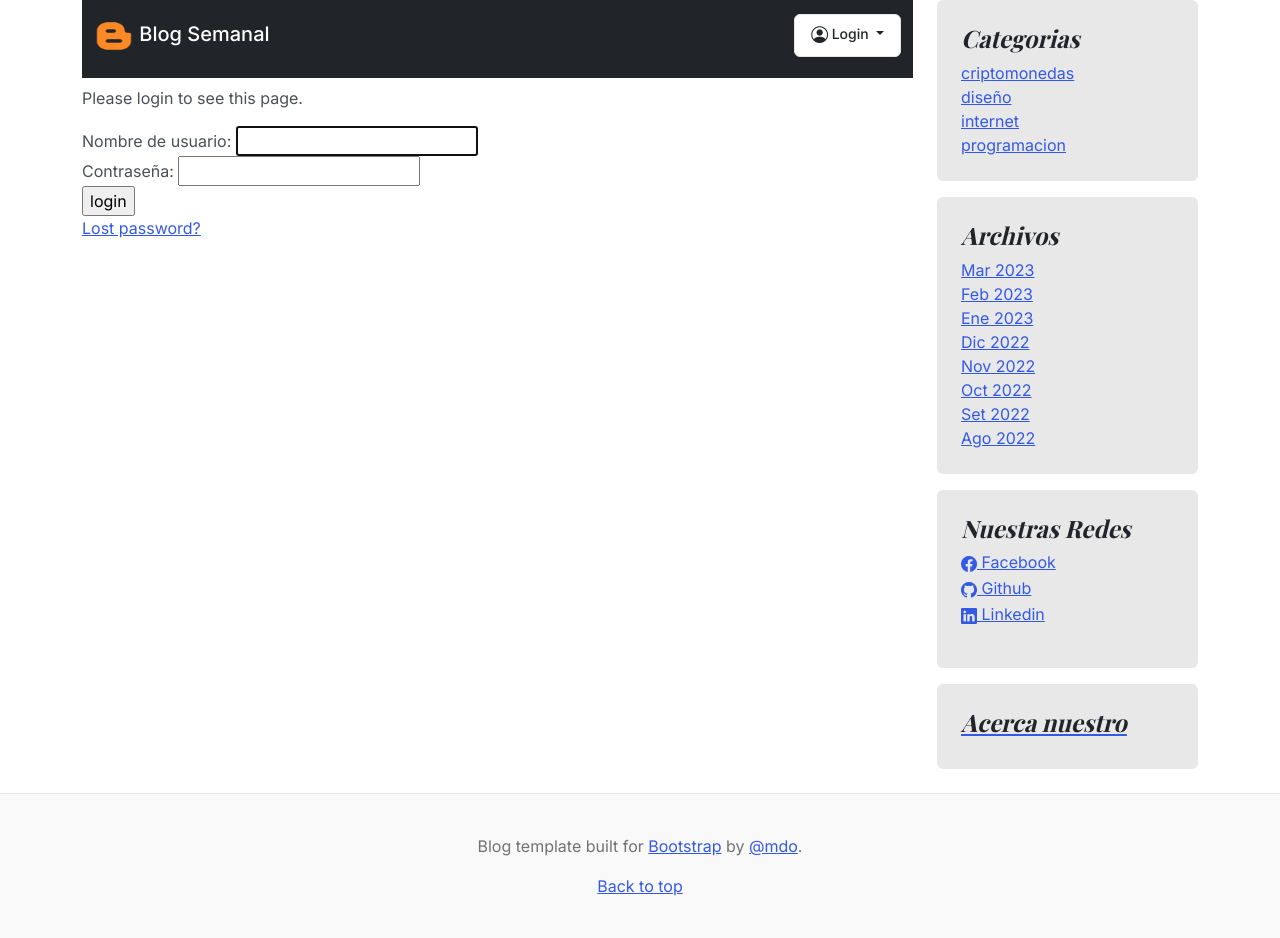
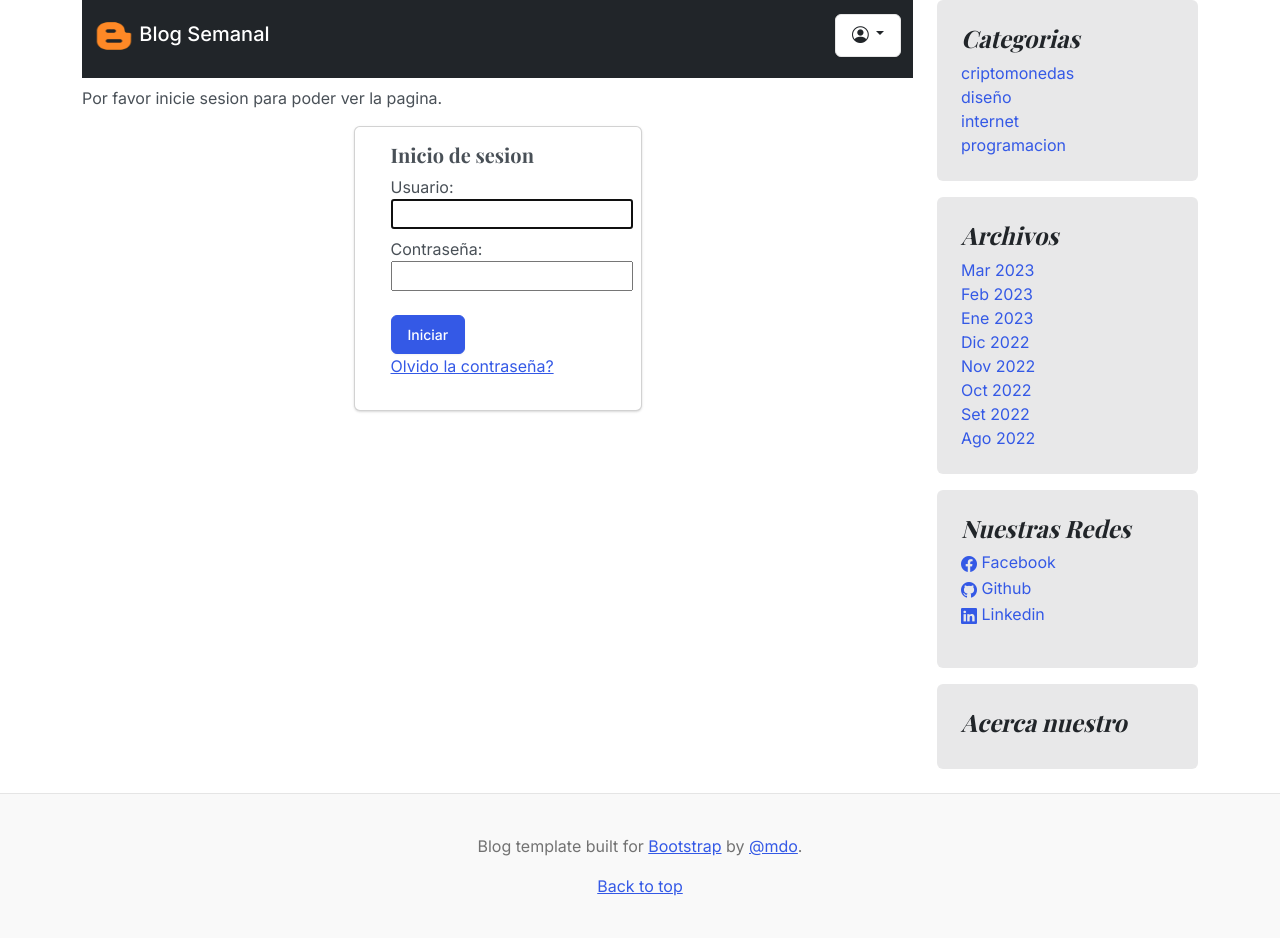
Before and after one commit to JavierBrizuela/BlogWeek, a Django app: page /accounts/login/?next=/create/ in a window 1280 px wide. Run offline with Django 4.2, Linux system fonts and the light colour scheme; data comes from the database, SQL or seed files in the repository; both versions use the stored data as it was after the commit; some libraries are stand-ins or nearby versions.

Commit message:
unificar ramas

```diff
--- a/BlogWeek/settings.py
+++ b/BlogWeek/settings.py
@@ -23,9 +23,9 @@ BASE_DIR = Path(__file__).resolve().parent.parent
 SECRET_KEY = 'django-insecure-=uz8-a^d*lspx8k71wgcnzk&hglr7)6c6_)&&h3cgc^oge#!u0'
 
 # SECURITY WARNING: don't run with debug turned on in production!
-DEBUG = True
+DEBUG = False
 
-ALLOWED_HOSTS = []
+ALLOWED_HOSTS = ['*']
 
 
 # Application definition
--- a/core/models.py
+++ b/core/models.py
@@ -61,7 +61,7 @@ class About(models.Model):
     class Meta:
         verbose_name = 'Acerca de'
         verbose_name_plural = 'Acerca de nosotros'
-        ordering = ['description',]
+        ordering = ['created',]
 
     def __str__(self):
         return self.description
--- a/core/templates/core/404.html
+++ b/core/templates/404.html
@@ -4,4 +4,4 @@
   <h1>Publicacion no encontrada</h1>
   <hr>
   <a class="btn btn-outline-primary rounded-pill" href={% url 'home' %}>Volver al inicio</a>
-  {% endblock %}
+{% endblock %}
--- a/core/templates/core/base.html
+++ b/core/templates/core/base.html
@@ -35,7 +35,8 @@
                       <h4 class="fst-italic">Categorias</h4>
                       <ol class="list-unstyled mb-0">
                         {% for item in categories %}
-                          <li><a href={% url 'category' item.id %}>{{ item.name }}</a></li>
+                          <li><a href={% url 'category' item.id %} class="text-decoration-none">
+                          {{ item.name }}</a></li>
                         {% endfor %}
                       </ol>
                   </div>
@@ -43,7 +44,8 @@
                     <h4 class="fst-italic">Archivos</h4>
                     <ol class="list-unstyled mb-0">
                       {% for date in dates %}
-                      <li><a href={% url 'date' date.month date.year %}>{{ date | date:'M Y' }}</a></li>
+                      <li><a href={% url 'date' date.month date.year %} class="text-decoration-none ">
+                        {{ date | date:'M Y' }}</a></li>
                       {% endfor %}
                     </ol>
                   </div>
@@ -53,13 +55,14 @@
                     <ol class="list-unstyled">
 
                       {% for item in links %}
-                      <li><a href={{ item.url }}><i class="{{ item.icon }}"></i>  {{ item.name }}</a></li>
+                      <li><a href={{ item.url }} class="text-decoration-none">
+                        <i class="{{ item.icon }}"></i>  {{ item.name }}</a></li>
                       {% endfor %}
 
                     </ol>
                   </div>
                   <div class="p-4 mb-3 bg-dark bg-opacity-10 rounded">
-                    <a href={% url 'abouts' %}>
+                    <a href={% url 'abouts' %} class="text-decoration-none">
                     <h4 class="fst-italic">Acerca nuestro</h4>
                     </a>
                   </div>
--- a/core/templates/core/date.html
+++ b/core/templates/core/date.html
@@ -1,8 +1,14 @@
 {% extends 'core/base.html' %}
 {% block content %}
+    {% if post_list %}
     <div class="alert alert-success" role="alert">
         Estos son todos los post publicados en <strong>{{ date | date:'M Y'}}</strong>
     </div>
+    {% else %}
+    <div class="alert alert-danger" role="alert">
+      No existe post publicados en <strong>{{ date | date:'M Y'}}</strong>
+  </div>
+    {% endif %}
     {% for post in post_list %}
     <div class="row g-0 border rounded overflow-hidden flex-md-row mb-4 shadow-sm h-md-300 position-relative">
       <div class="object-fit-cover col-auto d-none d-lg-block">
--- a/core/templates/core/menu.html
+++ b/core/templates/core/menu.html
@@ -4,7 +4,7 @@
     <a class="navbar-brand" href={% url 'home' %}>
       <img width="40" height="32" src={% static "core/img/blogger-icon.png" %}>
       Blog Semanal</a>
-    {% if request.user.is_staff %}
+    {% if request.user.is_authenticated %}
     <div class="btn-group" >
       <div class="btn btn-light ">
         <a class="nav-link" href="{% url 'create' %}">Crear post</a>
@@ -14,22 +14,24 @@
       </div>
     </div>
     {% endif %}
-    {% if request.user.is_staff %}
+    {% if request.user.is_authenticated %}
     <div class="dropdown float-end">
-      <a class="btn btn-secondary dropdown-toggle" href={% url 'login' %} role="button" data-bs-toggle="dropdown" aria-expanded="false">
+      <button class="btn btn-secondary dropdown-toggle" href="#" role="button" data-bs-toggle="dropdown" aria-expanded="false">
         <i class="bi bi-person-circle" style="font-size: 1.2em;"></i> {{ request.user.username }}
-      </a>
+      </button>
       <ul class="dropdown-menu">
-        <li><a class="dropdown-item" href="#">Logout</a></li>
+        <li><a class="dropdown-item" href={% url 'profile' user.id %}>Perfil</a></li>
+        <li><a class="dropdown-item" href="{% url 'logout' %}?next={{request.path}}">Logout</a></li>
       </ul>
     </div>
     {% else %}
     <div class="dropdown float-end">
-      <a class="btn btn-secondary dropdown-toggle" href={% url 'login' %} role="button" data-bs-toggle="dropdown" aria-expanded="false">
-        <i class="bi bi-person-circle" style="font-size: 1.2em;"></i> Login
-      </a>
+      <button class="btn btn-secondary dropdown-toggle" href="#" role="button" data-bs-toggle="dropdown" aria-expanded="false">
+        <i class="bi bi-person-circle" style="font-size: 1.2em;"></i>
+      </button>
       <ul class="dropdown-menu">
-        <li><a class="dropdown-item" href="#">Registrarse</a></li>
+        <li><a class="dropdown-item" href={% url 'login' %}>Login</a></li>
+        <li><a class="dropdown-item" href={% url 'register' %}>Registrarse</a></li>
       </ul>
     </div>
     {% endif %}
--- a/core/templates/registration/login.html
+++ b/core/templates/registration/login.html
@@ -2,35 +2,41 @@
 
 {% block content %}
 {% if form.errors %}
-<p>Your username and password didn't match. Please try again.</p>
+<div class="alert alert-danger" role="alert">
+  Su usuario o contraseña no coinciden. Porfavor intentelo nuevamente.
+</div>
 {% endif %}
 
 {% if next %}
     {% if user.is_authenticated %}
-    <p>Your account doesn't have access to this page. To proceed,
-    please login with an account that has access.</p>
+    <p>Su cuenta no tiene acceso a esta pagina. para acerlo,
+    porfavor inicie con una cuenta que tenga acceso.</p>
     {% else %}
-    <p>Please login to see this page.</p>
+    <p>Por favor inicie sesion para poder ver la pagina.</p>
     {% endif %}
 {% endif %}
 
-<form method="post" action="{% url 'login' %}">
-{% csrf_token %}
-  <div>
-    <td>{{ form.username.label_tag }}</td>
-    <td>{{ form.username }}</td>
+<div class="container card" style="width: 18rem;">
+  <div class="card-body">
+    <h5 class="card-title">Inicio de sesion</h5>
+    <form method="post" action="{% url 'login' %}">
+    {% csrf_token %}
+
+        <div class="mt-2">
+          <td>Usuario:</td>
+          <td class="text-align-right">{{ form.username }}</td>
+        </div>
+        <div class="mt-2">
+          <td>{{ form.password.label_tag }}</td>
+          <td class="text-align-right">{{ form.password }}</td>
+        </div>
+        <button type="submit" class="btn btn-primary mt-4">Iniciar</button>
+        <input type="hidden" name="next" value="{{ next }}" />
+        {# Assumes you setup the password_reset view in your URLconf #}
+        <p><a href="{% url 'password_reset' %}">Olvido la contraseña?</a></p>
+
+  </form>
   </div>
-  <div>
-    <td>{{ form.password.label_tag }}</td>
-    <td>{{ form.password }}</td>
-  </div>
+</div>
 
-  <div>
-    <input type="submit" value="login" />
-    <input type="hidden" name="next" value="{{ next }}" />
-  </div>
-</form>
-
-{# Assumes you setup the password_reset view in your URLconf #}
-<p><a href="{% url 'password_reset' %}">Lost password?</a></p>
 {% endblock %}
--- a/core/urls.py
+++ b/core/urls.py
@@ -12,4 +12,6 @@ urlpatterns = [
     path('delete/<pk>', views.PostDeleteView.as_view(), name='delete'),
     path('abouts/', views.AboutTemplateView.as_view(),name='abouts'),
     path('accounts/', include('django.contrib.auth.urls')),
+    path('register/',views.RegisterUser.as_view(), name='register'),
+    path('profile/<pk>', views.ProfileDetailView.as_view(), name='profile')
 ]
```
Also changed, not shown: core/forms.py (+24 -0 lines), core/templates/500.html (added, +7 -0 lines), core/templates/registration/profile.html (added, +15 -0 lines), core/templates/registration/register.html (added, +13 -0 lines), core/views.py (+19 -2 lines), db.sqlite3.
